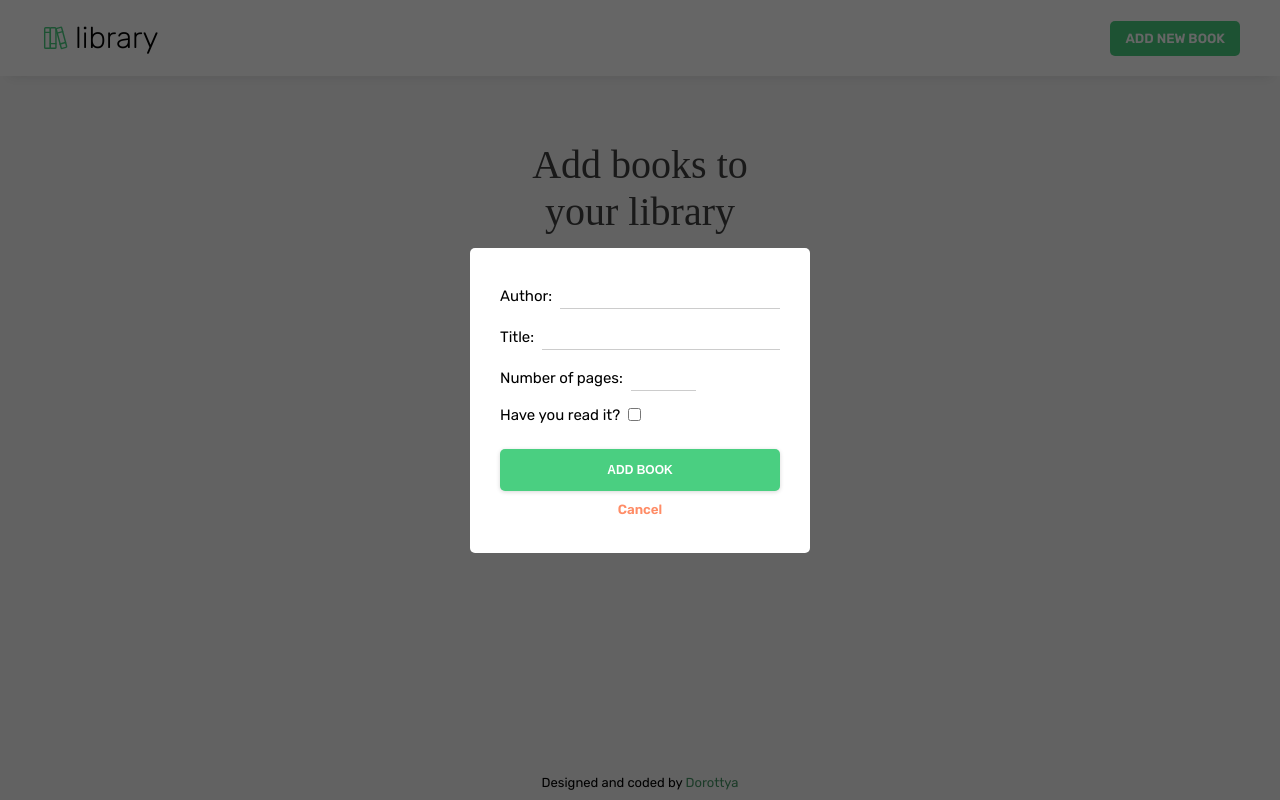
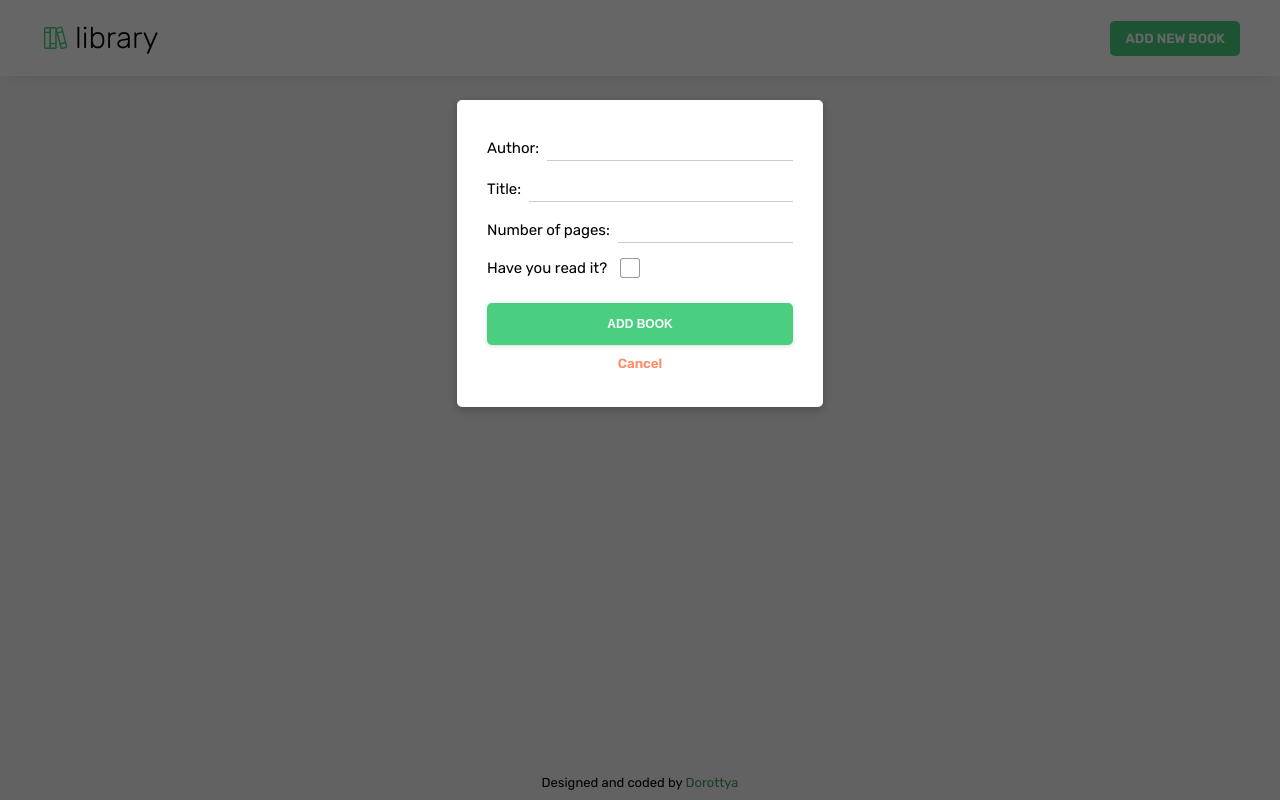
Before and after one commit to DorottyaB/library-react, a React (Create React App) app: page / in a window 1280 px wide. Both pictures are taken after a click on the button "ADD NEW BOOK". Built offline with nearby package versions, Linux system fonts and the light colour scheme.

Commit message:
change form position, add custom checkbox

```diff
--- a/src/components/book-details/BookDetails.jsx
+++ b/src/components/book-details/BookDetails.jsx
@@ -25,7 +25,7 @@ const BookDetails = ({ book }) => {
       <div className='book-details'>
         <h3 className='title'>{book.title}</h3>
         <h4 className='author'>by {book.author}</h4>
-        <p className='pages'>{book.pages} pages</p>
+        {book.pages && <p className='pages'>{book.pages} pages</p>}
       </div>
       <div className='button-group'>
         <Button
--- a/src/components/button/button.css
+++ b/src/components/button/button.css
@@ -41,7 +41,7 @@ button:focus-visible {
 
 @media screen and (min-width: 1024px) {
   button:hover {
-    filter: brightness(110%);
+    filter: brightness(105%);
   }
 
   .btn-secondary:hover {
--- a/src/components/form/NewBookForm.jsx
+++ b/src/components/form/NewBookForm.jsx
@@ -46,11 +46,11 @@ const NewBookForm = () => {
         <form onSubmit={handleAddBook} className='add-book-form'>
           <div className='form-group'>
             <label htmlFor='author'>Author:</label>
-            <input type='text' value={book.author} onChange={handleChange} name='author' />
+            <input type='text' value={book.author} onChange={handleChange} name='author' required />
           </div>
           <div className='form-group'>
             <label htmlFor='title'>Title:</label>
-            <input type='text' name='title' value={book.title} onChange={handleChange} />
+            <input type='text' name='title' value={book.title} onChange={handleChange} required />
           </div>
           <div className='form-group'>
             <label htmlFor='pages'>Number of pages:</label>
@@ -59,6 +59,7 @@ const NewBookForm = () => {
           <div className='form-group is-read'>
             <label>Have you read it?</label>
             <input
+              className='is-read-checkbox'
               name='isRead'
               type='checkbox'
               checked={book.isRead}
--- a/src/components/form/new-book-form.css
+++ b/src/components/form/new-book-form.css
@@ -7,12 +7,13 @@
   left: 0;
   display: flex;
   justify-content: center;
-  align-items: center;
+  align-items: flex-start;
   overflow: hidden;
 }
 
 .form-container {
   box-sizing: border-box;
+  margin-top: 100px;
   min-width: 340px;
   max-width: 366px;
   padding: 30px;
@@ -23,6 +24,7 @@
   display: flex;
   flex-direction: column;
   gap: 5px;
+  box-shadow: rgba(0, 0, 0, 0.24) 0px 3px 8px;
 }
 
 .add-book-form {
@@ -43,6 +45,7 @@ label {
   margin-right: 8px;
   font-weight: 500;
   font-size: 15px;
+  white-space: nowrap;
 }
 
 input:not([type='checkbox']) {
@@ -59,8 +62,7 @@ input:focus {
 }
 
 input[type='number'] {
-  width: 55px;
-  text-align: right;
+  width: 100%;
 }
 
 /* Chrome, Safari, Edge, Opera */
@@ -77,17 +79,58 @@ input[type='number'] {
 
 .is-read {
   display: flex;
+  gap: 5px;
 }
 
-.checkbox {
+input[type='checkbox'].is-read-checkbox {
+  appearance: none;
+  background: #fff;
+  border: 1px solid rgba(0, 0, 0, 0.4);
+  height: 20px;
   width: 20px;
-  height: 20px;
-  margin-top: 4px;
-  accent-color: #fff;
+  display: inline-block;
+  border-radius: 3px;
+  vertical-align: text-bottom;
+  position: relative;
+  cursor: pointer;
 }
 
-.checkbox:focus {
+input[type='checkbox'].is-read-checkbox::before {
+  content: '';
+  position: absolute;
+  margin: auto;
+  left: 0;
+  right: 0;
+  bottom: 0;
+  overflow: hidden;
+  top: 0;
+}
+
+input[type='checkbox'].is-read-checkbox:focus {
   outline: 1px solid #4acf81;
+}
+
+/* for mixed state */
+input[type='checkbox'].is-read-checkbox:indeterminate::before,
+input[type='checkbox'][aria-checked='mixed'].is-read-checkbox::before {
+  border: 2px solid #222;
+  height: 0;
+  width: 40%;
+}
+
+input[type='checkbox'].is-read-checkbox:checked {
+  background-color: #4acf81;
+  outline: none;
+  border: 2px solid #4acf81;
+}
+
+/* check mark */
+input[type='checkbox'].is-read-checkbox:checked::before {
+  border-right: 3px solid #fff;
+  border-bottom: 3px solid #fff;
+  height: 56%;
+  width: 21%;
+  transform: rotate(45deg) translateY(-10%) translateX(-25%);
 }
 
 input.submit-btn {
```
